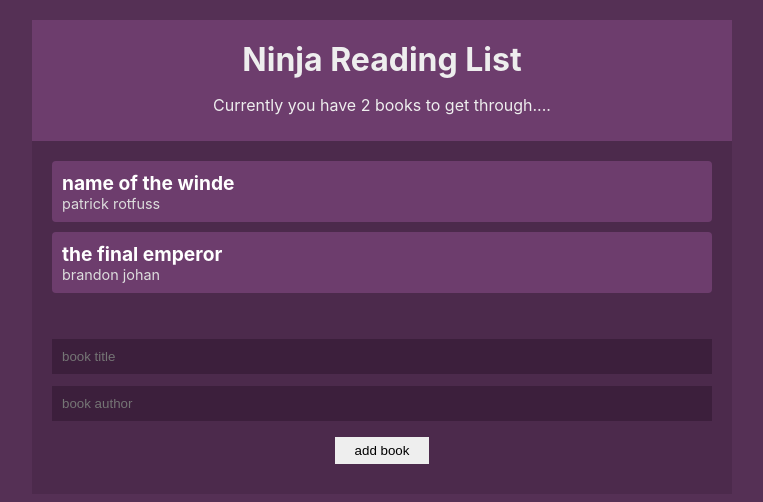
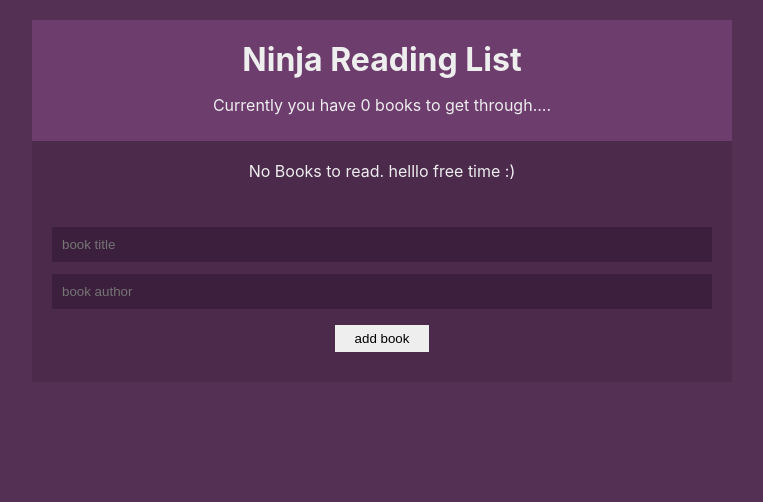
Before and after one commit to boyet007/belajar_react_hooks, a React (Create React App) app: page / in a window 1280 px wide. Shown: the top 502 px of the page, without its empty margins (258-1021 px from the left). Built offline with nearby package versions, Linux system fonts and the light colour scheme.

Commit message:
20 - Adding a Reducer

```diff
--- a/src/components/BookDetails.js
+++ b/src/components/BookDetails.js
@@ -3,9 +3,12 @@
 
 
 const BookDetails = ({ book }) => {
-    const { removeBook } = useContext(BookContext)
+    //const { removeBook } = useContext(BookContext)
+
+    const { dispatch } = useContext(BookContext)
+
     return (
-        <li onClick={() => removeBook(book.id)}>
+        <li onClick={() => dispatch({ type: 'REMOVE_BOOK', id: book.id })}>
             <div className="title">{ book.title}</div>
             <div className="author">{ book.author }</div>
         </li>
--- a/src/components/BookForm.js
+++ b/src/components/BookForm.js
@@ -2,14 +2,19 @@
 import { BookContext } from '../context/BookContext'
 
 const NewBookForm = () => {
-    const { addBook } = useContext(BookContext)
+    const { dispatch } = useContext(BookContext)
     const [title, setTitle] = useState('')
     const [author, setAuthor] = useState('')
 
     const handleSubmit = (e) => {
         e.preventDefault()
         // console.log(title, author)
-        addBook(title, author)
+        // addBook(title, author)
+
+        dispatch({ type: 'ADD_BOOK', book: {
+           title, author
+        } })
+
         setTitle('')
         setAuthor('')
     }
--- a/src/context/BookContext.js
+++ b/src/context/BookContext.js
@@ -1,24 +1,26 @@
-import React, { createContext, useState } from 'react'
-import uuid from 'uuid/v1'
+import React, { createContext,  useReducer} from 'react'
+import { bookReducer } from '../reducers/bookReducer'
 
 export const BookContext = createContext()
 
 const BookContextProvider = (props) => {
-    const [books, setBooks] = useState([
-        { title: 'name of the winde', author: 'patrick rotfuss', id: 1 },
-        { title: 'the final emperor', author: 'brandon johan', id: 2 },
-    ])
+    const [books, dispatch] = useReducer(bookReducer, [])
 
-    const addBook = (title, author) => {
-        setBooks([ ...books, { title: title, author: author, id: uuid() }])
-    }
 
-    const removeBook = (id) => {
-        setBooks(books.filter(book => book.id !== id))
-    }
+    //     { title: 'name of the winde', author: 'patrick rotfuss', id: 1 },
+    //     { title: 'the final emperor', author: 'brandon johan', id: 2 },
+    // ])
+
+    // const addBook = (title, author) => {
+    //     setBooks([ ...books, { title: title, author: author, id: uuid() }])
+    // }
+
+    // const removeBook = (id) => {
+    //     setBooks(books.filter(book => book.id !== id))
+    // }
 
     return (
-        <BookContext.Provider value={{ books, addBook, removeBook }}>
+        <BookContext.Provider value={{ books, dispatch }}>
             { props.children }
         </BookContext.Provider>
     )
--- /dev/null
+++ b/src/reducers/bookReducer.js
@@ -0,0 +1,16 @@
+import uuid from 'uuid/v1'
+
+export const bookReducer = ( state, action ) => {
+    switch (action.type) {
+        case 'ADD_BOOK' :
+            return [ ...state, {
+                title: action.book.title,
+                author: action.book.author,
+                id: uuid()
+            }]
+        case 'REMOVE_BOOK' :
+            return state.filter(book => book.id != action.id)
+        default:
+            return state
+    }
+}
```
